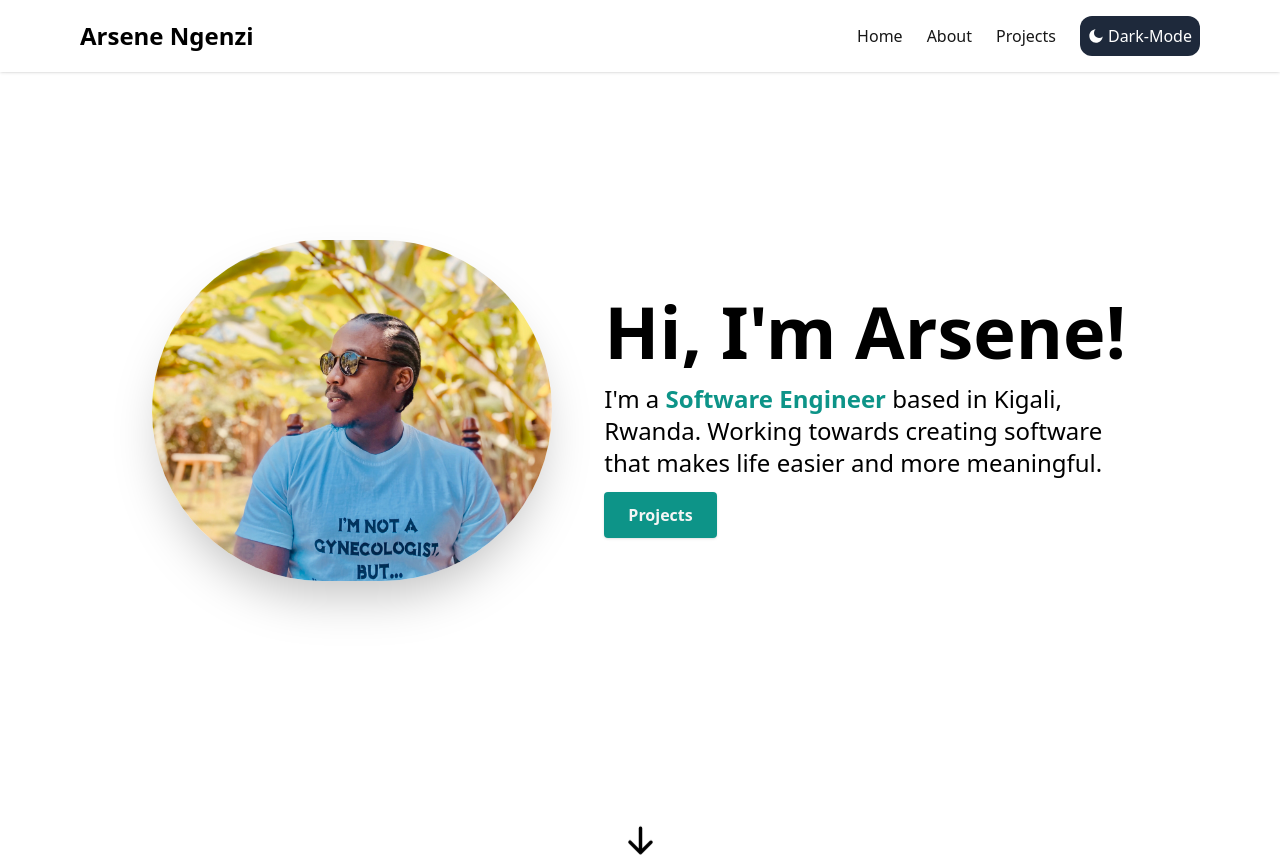
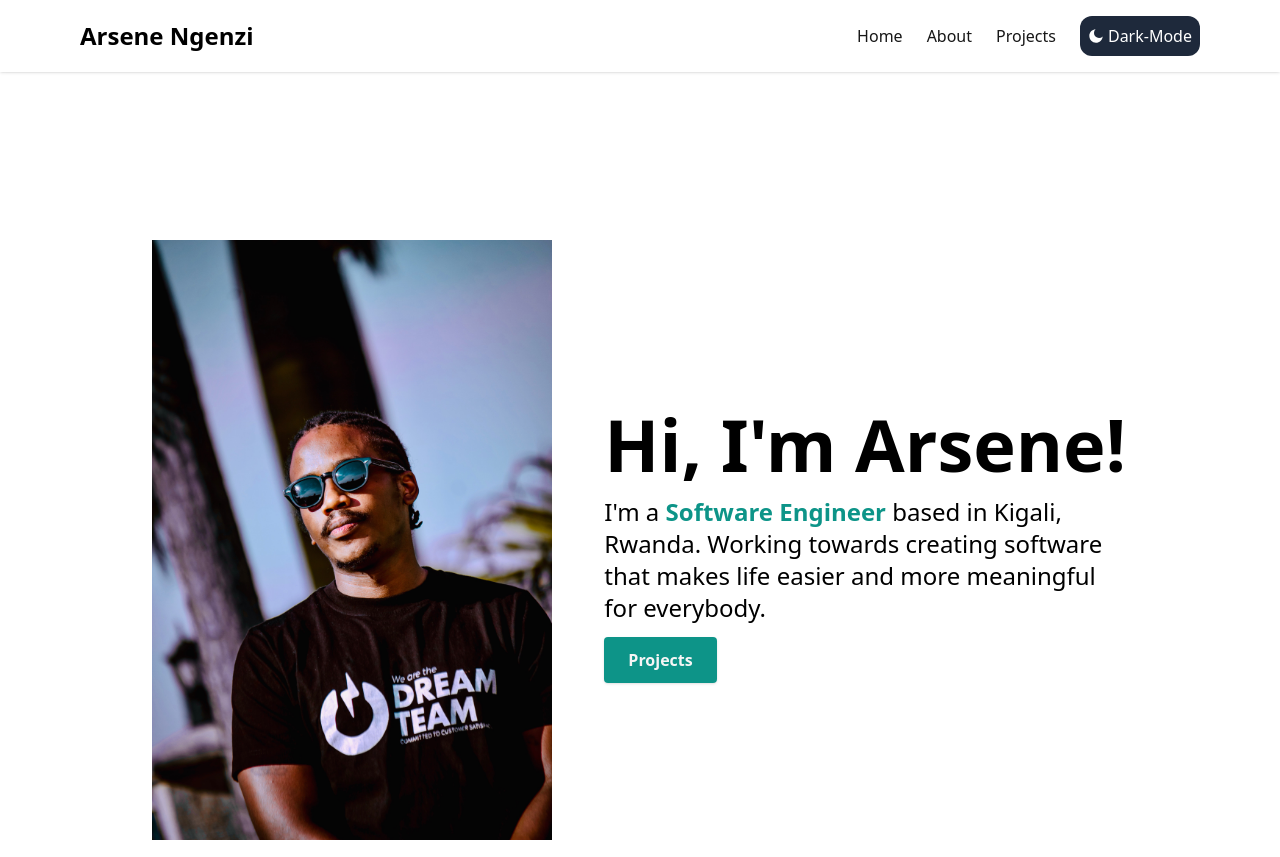
Before and after one commit to ArseneNgenzi/my-portfolio, a Next.js app: page / in a window 1280 px wide. Shown: the top 857 px of the page. Built offline with nearby package versions, Linux system fonts and the light colour scheme.

Commit message:
changed banner picture

```diff
--- a/components/HeroSection.tsx
+++ b/components/HeroSection.tsx
@@ -10,11 +10,11 @@ const HeroSection = () => {
       <div className="flex flex-col text-center items-center justify-center animate-fadeIn animation-delay-2 my-10 py-16 sm:py-32 md:py-48 md:flex-row md:space-x-4 md:text-left">
         <div className="md:mt-2 md:w-1/2">
           <Image
-            src="/arsene.png"
+            src="/arsene2.png"
             alt=""
             width={400}
             height={400}
-            className="md:rounded-full shadow-2xl"
+            className=""
           />
         </div>
         <div className="md:mt-2 md:w-3/5">
@@ -25,7 +25,7 @@ const HeroSection = () => {
               Software Engineer{" "}
             </span>
             based in Kigali, Rwanda. Working towards creating software that
-            makes life easier and more meaningful.
+            makes life easier and more meaningful for everybody.
           </p>
           <Link
             to="projects"
```
Also changed, not shown: public/arsene2.png (added).
